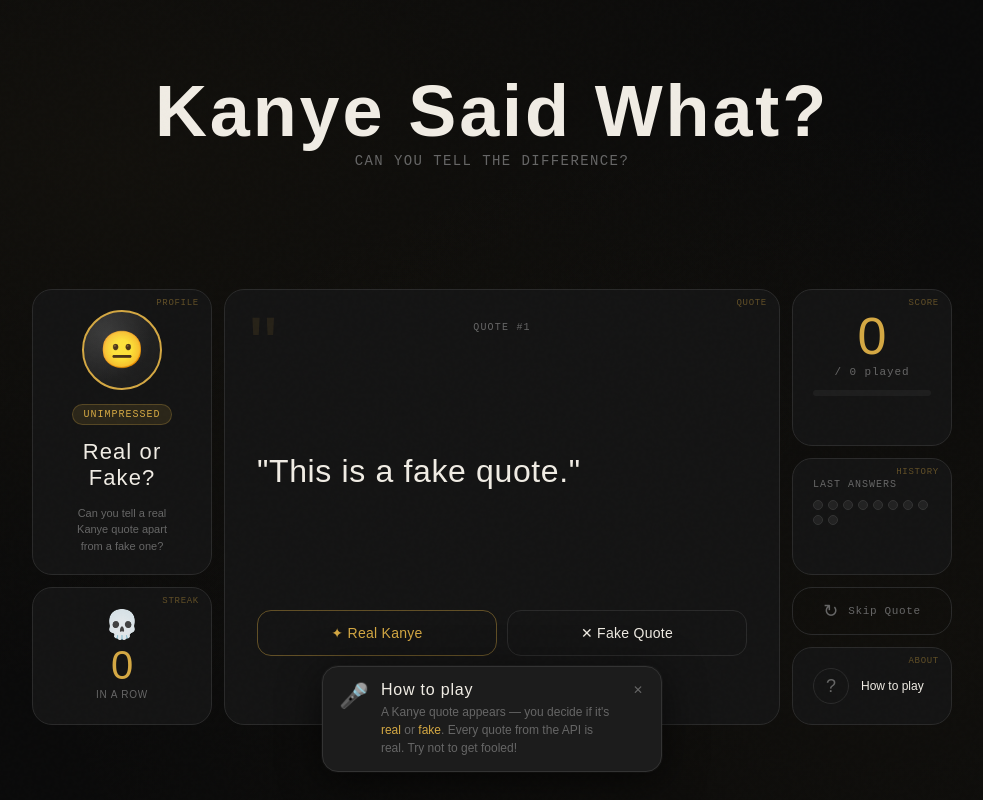
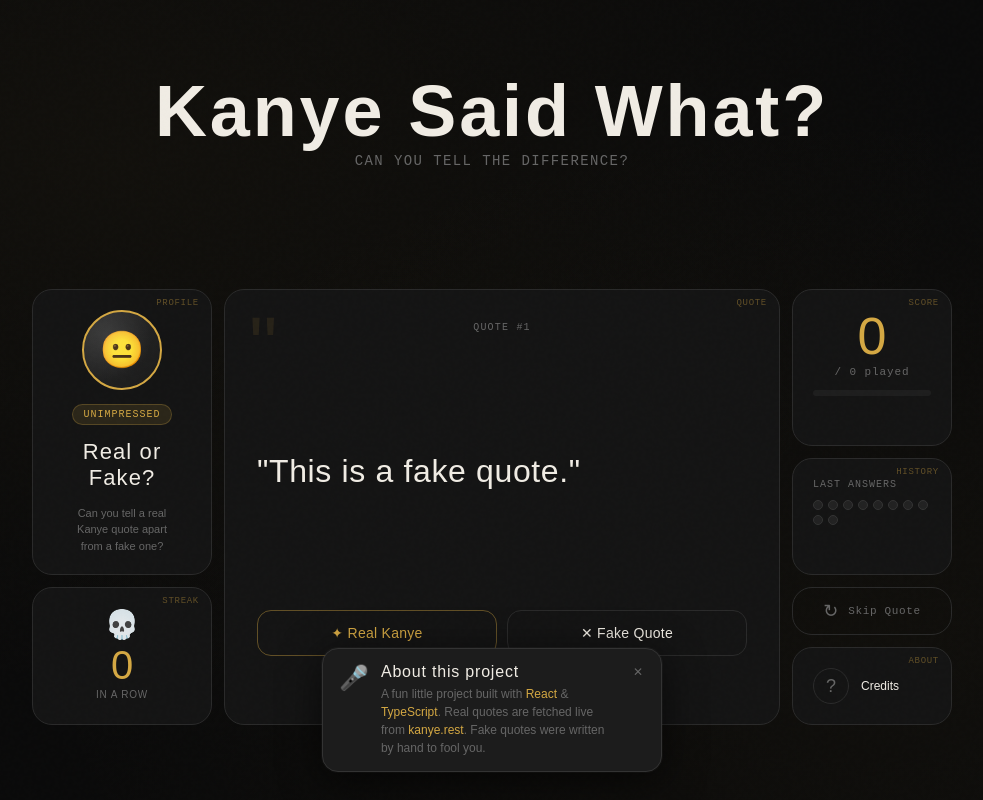
Before and after one commit to VassjaM/quote-quiz, a React (Vite) app: page / in a window 1280 px wide. Both pictures are taken after a click on the button "Show info". Shown: the whole page, without its empty margins (148-1131 px from the left). Built offline with nearby package versions, Linux system fonts and the light colour scheme; no server answers.

Commit message:
changed Toast and about card info

```diff
--- a/src/components/AboutCard.tsx
+++ b/src/components/AboutCard.tsx
@@ -18,8 +18,8 @@
 
     timerRef.current = setTimeout(() => {
       setToast({ visible: true, exiting: true });
-      setTimeout(() => setToast({ visible: false, exiting: false }), 400);
-    }, 3500);
+      setTimeout(() => setToast({ visible: false, exiting: false }), 2000);
+    }, 7000);
   };
 
   useEffect(() => {
@@ -39,7 +39,7 @@
         >
           <span className="about-icon">?</span>
         </button>
-        <div className="about-title">How to play</div>
+        <div className="about-title">Credits</div>
       </div>
 
       {toast.visible && (
@@ -48,11 +48,12 @@
         >
           <div className="toast-emoji">🎤</div>
           <div className="toast-content">
-            <div className="toast-title">How to play</div>
+            <div className="toast-title">About this project</div>
             <div className="toast-body">
-              A Kanye quote appears — you decide if it's <strong>real</strong>{" "}
-              or <strong>fake</strong>. Every quote from the API is real. Try
-              not to get fooled!
+              A fun little project built with <strong>React</strong> &{" "}
+              <strong>TypeScript</strong>. Real quotes are fetched live from{" "}
+              <strong>kanye.rest</strong>. Fake quotes were written by hand to
+              fool you.
             </div>
           </div>
           <button
```
